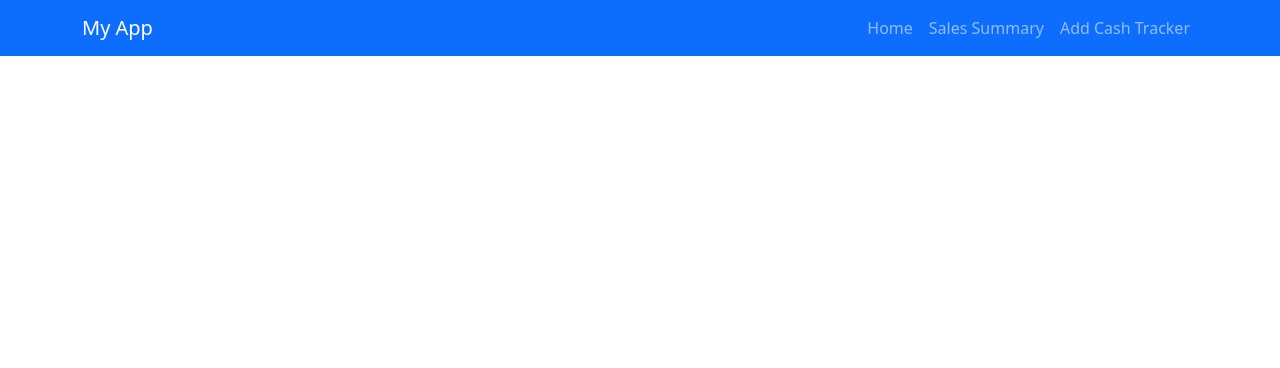
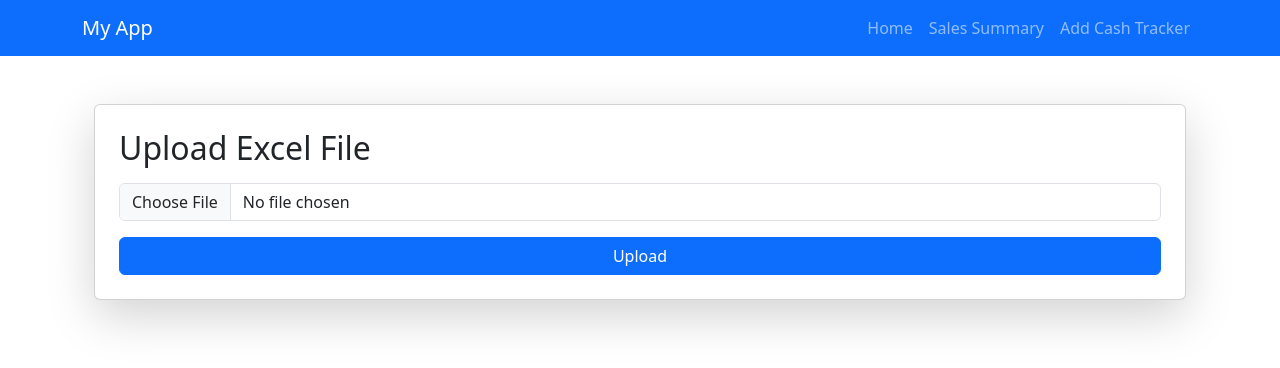
Before and after one commit to BelentPatrus/GasStationManager-React, a React (Vite) app: page /uploadExcel in a window 1280 px wide. Shown: the top 368 px of the page. Built offline with nearby package versions, Linux system fonts and the light colour scheme.

Commit message:
added upload excel file page

```diff
--- a/src/components/App.jsx
+++ b/src/components/App.jsx
@@ -3,6 +3,7 @@ import { Routes, Route } from "react-router-dom";
 import Navbar from "./Navbar";
 import SalesSummary from "./SalesSummary";
 import AddCashTracker from "./AddCashTracker";
+import UploadExcel from "./UploadExcel";
 
 const App = () => {
   return (
@@ -13,6 +14,8 @@ const App = () => {
           <Route path="/" element={<SalesSummary />} />
           <Route path="/sales-summary" element={<SalesSummary />} />
           <Route path="/addCash" element={<AddCashTracker />} />
+          <Route path="/uploadExcel" element={<UploadExcel />} />
+
         </Routes>
       </div>
     </>
--- /dev/null
+++ b/src/components/UploadExcel.jsx
@@ -0,0 +1,53 @@
+import React, { useState } from "react";
+import axios from "axios";
+
+const UploadExcel = () => {
+  const [file, setFile] = useState(null);
+  const [uploadStatus, setUploadStatus] = useState("");
+
+  const handleFileChange = (event) => {
+    setFile(event.target.files[0]);
+  };
+
+  const handleUpload = async () => {
+    if (!file) {
+      setUploadStatus("Please select a file first.");
+      return;
+    }
+
+    const formData = new FormData();
+    formData.append("file", file);
+
+    try {
+      const response = await axios.post("http://localhost:8080/api/upload-excel", formData, {
+        headers: {
+          "Content-Type": "multipart/form-data",
+        },
+      });
+
+      if (response.status === 200) {
+        setUploadStatus("File uploaded successfully!");
+      } else {
+        setUploadStatus("Upload failed. Try again.");
+      }
+    } catch (error) {
+      console.error("Upload error:", error);
+      setUploadStatus("Error uploading file.");
+    }
+  };
+
+  return (
+    <div className="container mt-5">
+      <div className="card p-4 shadow-lg">
+        <h2 className="mb-3">Upload Excel File</h2>
+        <input type="file" accept=".xls,.xlsx" onChange={handleFileChange} className="form-control mb-3" />
+        <button className="btn btn-primary" onClick={handleUpload}>
+          Upload
+        </button>
+        {uploadStatus && <p className="mt-3">{uploadStatus}</p>}
+      </div>
+    </div>
+  );
+};
+
+export default UploadExcel;
```
